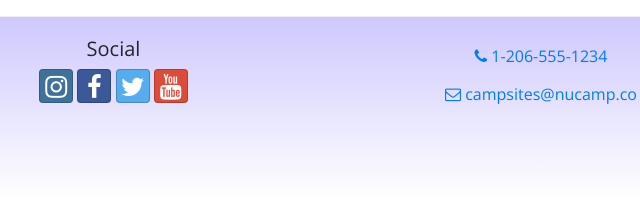
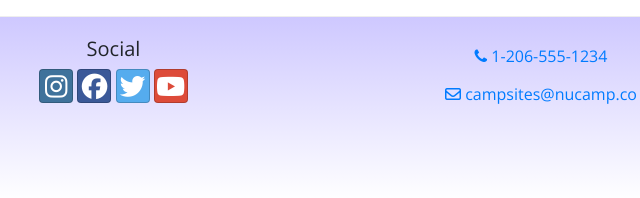
Before and after one commit to thomas065/Nucampsite, a website: page aboutus.html in a window 1280 px wide. Shown: the part 1637-1835 px from the top of the page, 479-1119 px from the left. Drawn offline with nearby package versions, Linux system fonts and the light colour scheme.

Commit message:
update code
added fontawesome!

```diff
--- a/aboutus.html
+++ b/aboutus.html
@@ -5,6 +5,9 @@
 
     <!-- Bootstrap CSS -->
     <link rel="stylesheet" href="node_modules/bootstrap/dist/css/bootstrap.min.css" />
+
+    <!-- Font Awesome -->
+    <script src="https://kit.fontawesome.com/0bfeeed194.js" crossorigin="anonymous"></script>
 
     <!-- Additional CSS must be placed after Bootstrap CSS -->
     <link rel="stylesheet" href="node_modules/font-awesome/css/font-awesome.min.css" />
```
Also changed, not shown: contactus.html (+3 -0 lines).
